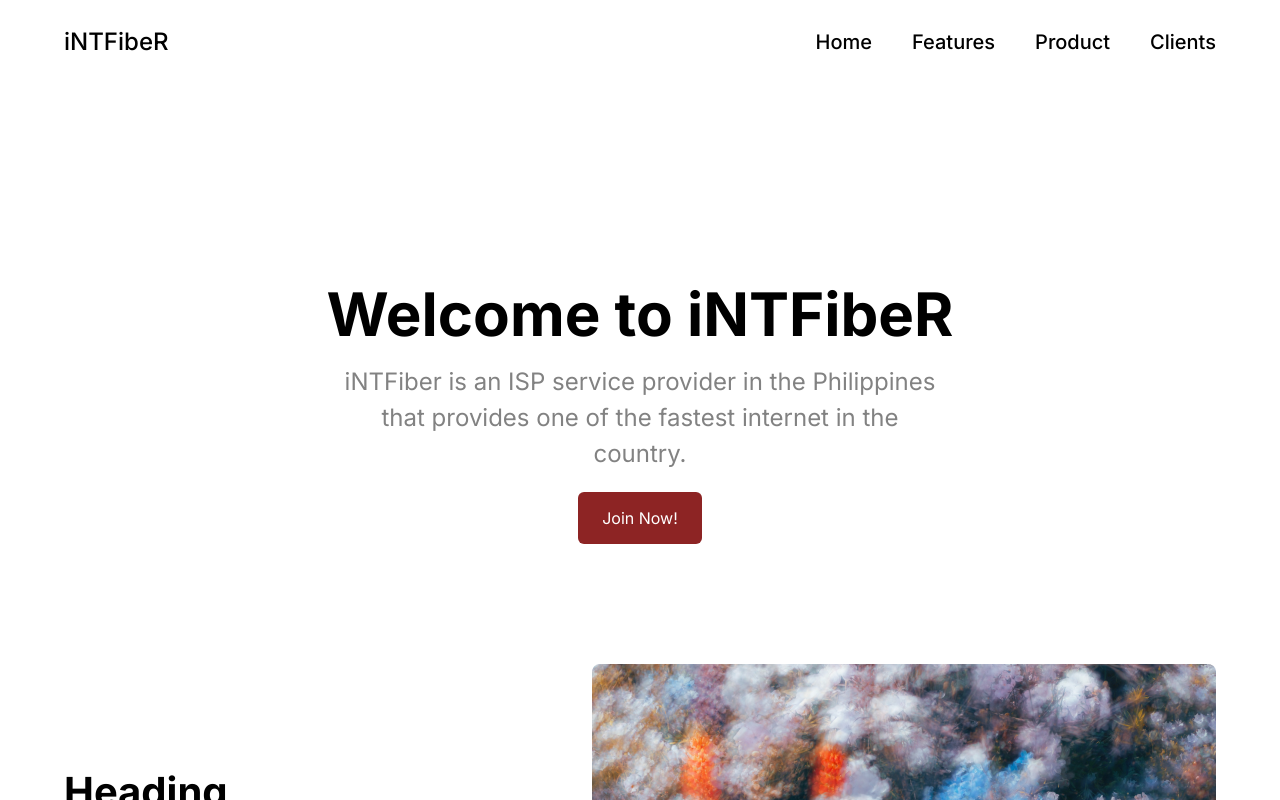
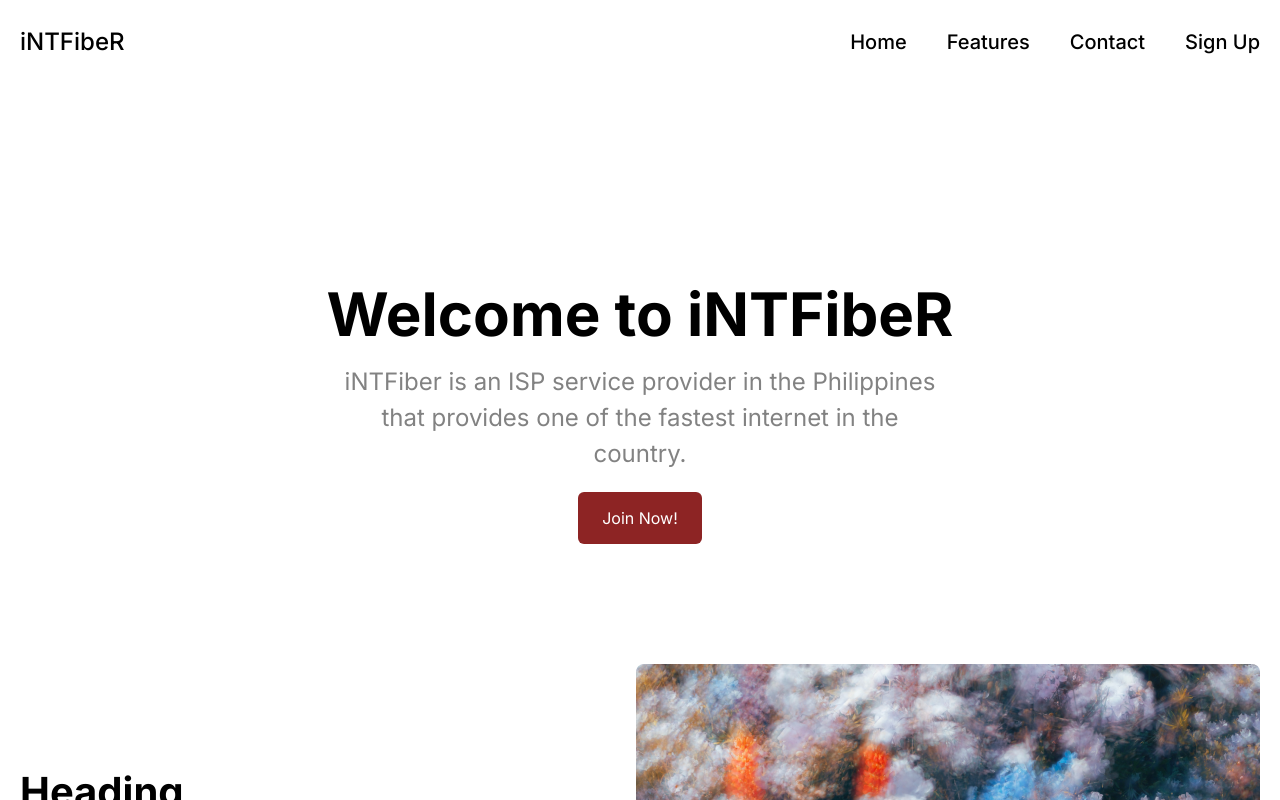
Before and after one commit to jamescasipong/isp-services, a React (Vite) app: page / in a window 1280 px wide. Shown: the top 800 px of the page. Built offline with nearby package versions, Linux system fonts and the light colour scheme.

Commit message:
change ul

```diff
--- a/src/App.jsx
+++ b/src/App.jsx
@@ -5,14 +5,14 @@ function App() {
 
   return (
     <div className="bg-primary w-full overflow-hidden">
-      <div className="flex justify-center items-center sm:px-16 px-6">
+      <div className="flex justify-center items-center sm:px-5 px-6">
         <div className="xl:max-w-[1280px] w-full">
             <Navbar></Navbar>
         </div>
       </div>
 
       <div className="flex justify-center items-start">
-        <div className="xl:max-w-[1280px] w-full  sm:px-16 px-6">
+        <div className="xl:max-w-[1280px] w-full  sm:px-5 px-6">
             <Home></Home>
         </div>
       </div>
--- a/src/components/sections/Home.jsx
+++ b/src/components/sections/Home.jsx
@@ -18,12 +18,12 @@ const Home = () => {
                 <p className='text-[24px] text-third mb-5'>A subheading for this section, as long or as <br className='sm:block hidden'/> short as you like</p>
                 <Button link="#" label="Button"></Button>
             </div>
-            <img className='flex-1' src={image} alt="" />
+            <img className='flex-1 w-[100%] h-[100%]' src={image} alt="" />
         </div>
 
         <div className='flex w-full flex-row flex-wrap sm:gap-[20px] gap-0'>
             <img className='flex-1 w-[100%] h-[100%]' src={image} alt="" />
-            <div className='flex-1 flex  justify-center items-start flex-col md:ml-[40px] ml-0'>
+            <div className='flex-1 flex justify-center items-start flex-col md:ml-[100px] ml-0'>
                 <h4 className='font-bold text-[40px]'>Heading</h4>
                 <p className='text-[24px] text-third mb-5'>A subheading for this section, as long or as short as you like</p>
                 <Button link="#" label="Button"></Button>
--- a/src/constants/index.js
+++ b/src/constants/index.js
@@ -10,12 +10,12 @@ export const navLinks = [
       title: "Features",
     },
     {
-      id: "product",
-      title: "Product",
+      id: "contact",
+      title: "Contact",
     },
     {
-      id: "clients",
-      title: "Clients",
+      id: "sign-up",
+      title: "Sign Up",
     },
   ];
 
```
